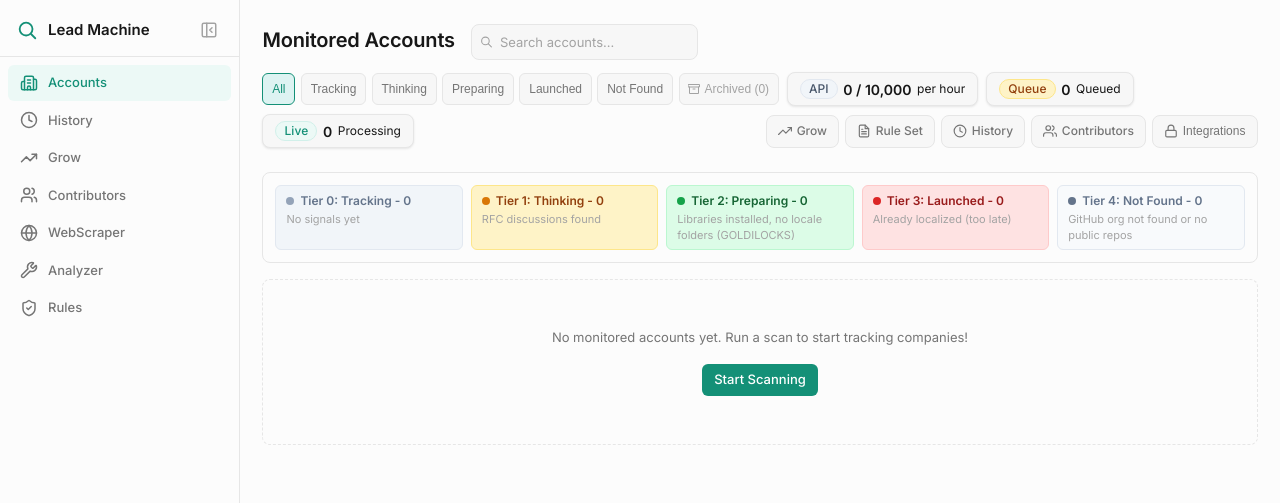
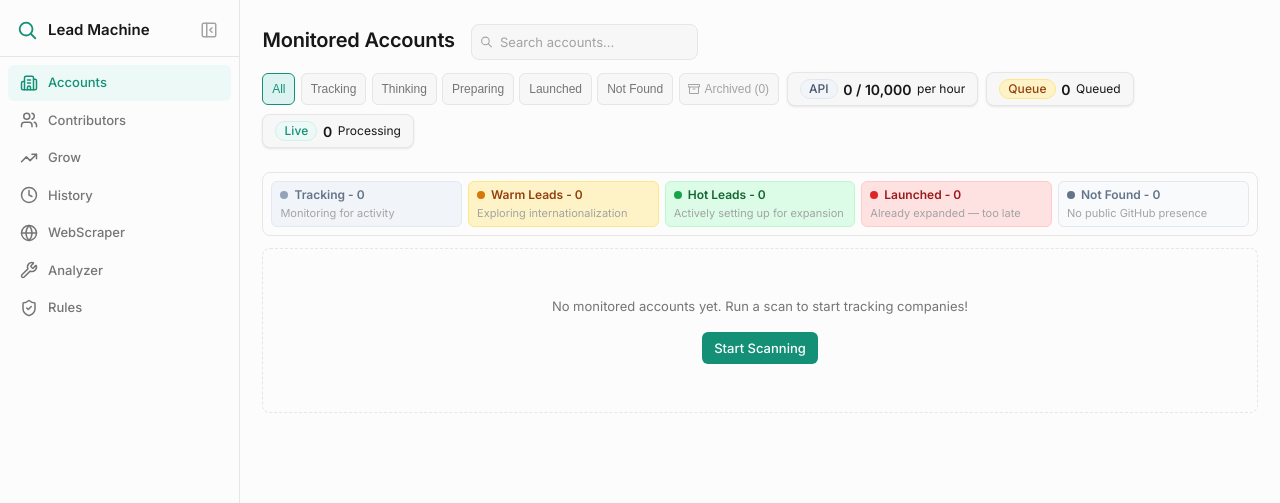
Before and after one commit to emurray32/GItHub-Dossier, a Flask app: page /accounts in a window 1280 px wide. Shown: the top 503 px of the page. Run offline with Flask 3, Linux system fonts and the light colour scheme; data that the repository does not hold is empty.

Commit message:
Update styling and navigation links for accounts page
Refactors CSS for the accounts page and updates navigation links in base and accounts HTML templates.

Replit-Commit-Author: Agent
Replit-Commit-Session-Id: 01bb7056-dadd-4700-8464-e9513582d885
Replit-Commit-Checkpoint-Type: full_checkpoint
Replit-Commit-Event-Id: ed16d403-156b-4d5d-8882-db181288656c
Replit-Commit-Screenshot-Url: https://storage.googleapis.com/screenshot-production-us-central1/77de0e04-acdb-4f8d-bf47-c3a6424e4fda/01bb7056-dadd-4700-8464-e9513582d885/8i17GB5
Replit-Helium-Checkpoint-Created: true

```diff
--- a/static/css/style.css
+++ b/static/css/style.css
@@ -683,21 +683,22 @@ select {
 .status-legend-container {
     display: flex;
     flex-wrap: wrap;
-    gap: 8px;
-    padding: 12px;
+    gap: 6px;
+    padding: 8px;
     background: var(--color-bg);
     border: 1px solid var(--color-border);
     border-radius: 8px;
-    margin-bottom: 1rem;
+    margin-bottom: 0.75rem;
 }
 
 .legend-item {
     display: flex;
     flex-direction: column;
-    padding: 6px 10px;
+    padding: 4px 8px;
     background: var(--color-surface);
     border-radius: 6px;
     flex: 1;
+    min-width: 0;
     min-width: 180px;
 }
 
@@ -1033,7 +1034,7 @@ select {
 }
 
 .accounts-table tbody tr:nth-child(even) {
-    background-color: transparent;
+    background-color: #f3f5f8;
 }
 
 .evidence-cell {
--- a/templates/accounts.html
+++ b/templates/accounts.html
@@ -3,7 +3,7 @@
 {% block title %}RepoRadar - Lead Machine{% endblock %}
 
 {% block head %}
-<link rel="stylesheet" href="{{ url_for('static', filename='css/accounts.css') }}">
+<link rel="stylesheet" href="{{ url_for('static', filename='css/accounts.css') }}?v=2">
 {% endblock %}
 
 {% block content %}
@@ -71,48 +71,6 @@
                     <span>Processing</span>
                 </div>
 
-                <div class="nav-buttons">
-                    <a href="{{ url_for('grow') }}" class="nav-btn {% if request.endpoint == 'grow' %}active{% endif %}">
-                        <svg viewBox="0 0 24 24" fill="none" stroke="currentColor" stroke-width="2" stroke-linecap="round" stroke-linejoin="round">
-                            <path d="M23 6l-9.5 9.5-5-5L1 18"></path>
-                            <polyline points="17 6 23 6 23 12"></polyline>
-                        </svg>
-                        <span>Grow</span>
-                    </a>
-                    <a href="{{ url_for('rules') }}" class="nav-btn {% if request.endpoint == 'rules' %}active{% endif %}">
-                        <svg viewBox="0 0 24 24" fill="none" stroke="currentColor" stroke-width="2" stroke-linecap="round" stroke-linejoin="round">
-                            <path d="M14 2H6a2 2 0 0 0-2 2v16a2 2 0 0 0 2 2h12a2 2 0 0 0 2-2V8z"></path>
-                            <polyline points="14 2 14 8 20 8"></polyline>
-                            <line x1="16" y1="13" x2="8" y2="13"></line>
-                            <line x1="16" y1="17" x2="8" y2="17"></line>
-                            <polyline points="10 9 9 9 8 9"></polyline>
-                        </svg>
-                        <span>Rule Set</span>
-                    </a>
-                    <a href="{{ url_for('history') }}" class="nav-btn {% if request.endpoint == 'history' %}active{% endif %}">
-                        <svg viewBox="0 0 24 24" fill="none" stroke="currentColor" stroke-width="2" stroke-linecap="round" stroke-linejoin="round">
-                            <circle cx="12" cy="12" r="10"></circle>
-                            <polyline points="12 6 12 12 16 14"></polyline>
-                        </svg>
-                        <span>History</span>
-                    </a>
-                    <a href="{{ url_for('contributors') }}" class="nav-btn {% if request.endpoint == 'contributors' %}active{% endif %}">
-                        <svg viewBox="0 0 24 24" fill="none" stroke="currentColor" stroke-width="2" stroke-linecap="round" stroke-linejoin="round">
-                            <path d="M17 21v-2a4 4 0 0 0-4-4H5a4 4 0 0 0-4 4v2"></path>
-                            <circle cx="9" cy="7" r="4"></circle>
-                            <path d="M23 21v-2a4 4 0 0 0-3-3.87"></path>
-                            <path d="M16 3.13a4 4 0 0 1 0 7.75"></path>
-                        </svg>
-                        <span>Contributors</span>
-                    </a>
-                    <button type="button" class="nav-btn" onclick="openIntegrationsModal()">
-                        <svg viewBox="0 0 24 24" fill="none" stroke="currentColor" stroke-width="2" stroke-linecap="round" stroke-linejoin="round">
-                            <rect x="3" y="11" width="18" height="11" rx="2" ry="2"></rect>
-                            <path d="M7 11V7a5 5 0 0 1 10 0v4"></path>
-                        </svg>
-                        <span>Integrations</span>
-                    </button>
-                </div>
 
             </div>
         </div>
@@ -122,37 +80,37 @@
         <div class="legend-item status-tracking">
             <div class="legend-header">
                 <span class="status-dot"></span>
-                <span class="status-title">Tier 0: Tracking - {{ tier_counts['0'] }}</span>
+                <span class="status-title">Tracking - {{ tier_counts['0'] }}</span>
             </div>
-            <span class="status-desc">No signals yet</span>
+            <span class="status-desc">Monitoring for activity</span>
         </div>
         <div class="legend-item status-thinking">
             <div class="legend-header">
                 <span class="status-dot"></span>
-                <span class="status-title">Tier 1: Thinking - {{ tier_counts['1'] }}</span>
+                <span class="status-title">Warm Leads - {{ tier_counts['1'] }}</span>
             </div>
-            <span class="status-desc">RFC discussions found</span>
+            <span class="status-desc">Exploring internationalization</span>
         </div>
         <div class="legend-item status-preparing">
             <div class="legend-header">
                 <span class="status-dot"></span>
-                <span class="status-title">Tier 2: Preparing - {{ tier_counts['2'] }}</span>
+                <span class="status-title">Hot Leads - {{ tier_counts['2'] }}</span>
             </div>
-            <span class="status-desc">Libraries installed, no locale folders (GOLDILOCKS)</span>
+            <span class="status-desc">Actively setting up for expansion</span>
         </div>
         <div class="legend-item status-launched">
             <div class="legend-header">
                 <span class="status-dot"></span>
-                <span class="status-title">Tier 3: Launched - {{ tier_counts['3'] }}</span>
+                <span class="status-title">Launched - {{ tier_counts['3'] }}</span>
             </div>
-            <span class="status-desc">Already localized (too late)</span>
+            <span class="status-desc">Already expanded — too late</span>
         </div>
         <div class="legend-item status-not-found">
             <div class="legend-header">
                 <span class="status-dot"></span>
-                <span class="status-title">Tier 4: Not Found - {{ tier_counts['4'] }}</span>
+                <span class="status-title">Not Found - {{ tier_counts['4'] }}</span>
             </div>
-            <span class="status-desc">GitHub org not found or no public repos</span>
+            <span class="status-desc">No public GitHub presence</span>
         </div>
     </div>
 
--- a/templates/base.html
+++ b/templates/base.html
@@ -8,7 +8,7 @@
     <link rel="preconnect" href="https://fonts.googleapis.com">
     <link rel="preconnect" href="https://fonts.gstatic.com" crossorigin>
     <link href="https://fonts.googleapis.com/css2?family=Inter:wght@400;500;600&display=swap" rel="stylesheet">
-    <link rel="stylesheet" href="{{ url_for('static', filename='css/style.css') }}">
+    <link rel="stylesheet" href="{{ url_for('static', filename='css/style.css') }}?v=2">
     <script src="https://unpkg.com/lucide@latest/dist/umd/lucide.min.js"></script>
     {% block head %}{% endblock %}
 </head>
@@ -37,17 +37,17 @@
                     <i data-lucide="building-2" class="sidebar-icon"></i>
                     <span class="sidebar-label">Accounts</span>
                 </a>
-                <a href="{{ url_for('history') }}" class="sidebar-item {% if request.endpoint == 'history' %}active{% endif %}">
-                    <i data-lucide="clock" class="sidebar-icon"></i>
-                    <span class="sidebar-label">History</span>
+                <a href="{{ url_for('contributors') }}" class="sidebar-item {% if request.endpoint == 'contributors' %}active{% endif %}">
+                    <i data-lucide="users" class="sidebar-icon"></i>
+                    <span class="sidebar-label">Contributors</span>
                 </a>
                 <a href="{{ url_for('grow') }}" class="sidebar-item {% if request.endpoint == 'grow' %}active{% endif %}">
                     <i data-lucide="trending-up" class="sidebar-icon"></i>
                     <span class="sidebar-label">Grow</span>
                 </a>
-                <a href="{{ url_for('contributors') }}" class="sidebar-item {% if request.endpoint == 'contributors' %}active{% endif %}">
-                    <i data-lucide="users" class="sidebar-icon"></i>
-                    <span class="sidebar-label">Contributors</span>
+                <a href="{{ url_for('history') }}" class="sidebar-item {% if request.endpoint == 'history' %}active{% endif %}">
+                    <i data-lucide="clock" class="sidebar-icon"></i>
+                    <span class="sidebar-label">History</span>
                 </a>
                 <a href="{{ url_for('webscraper_accounts') }}" class="sidebar-item {% if request.endpoint == 'webscraper_accounts' %}active{% endif %}">
                     <i data-lucide="globe" class="sidebar-icon"></i>
```
